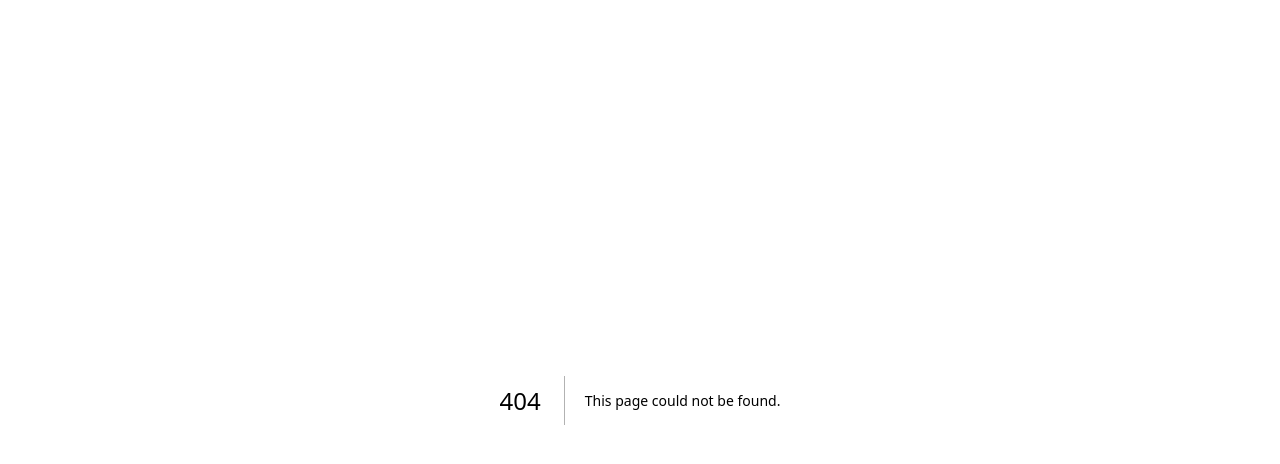
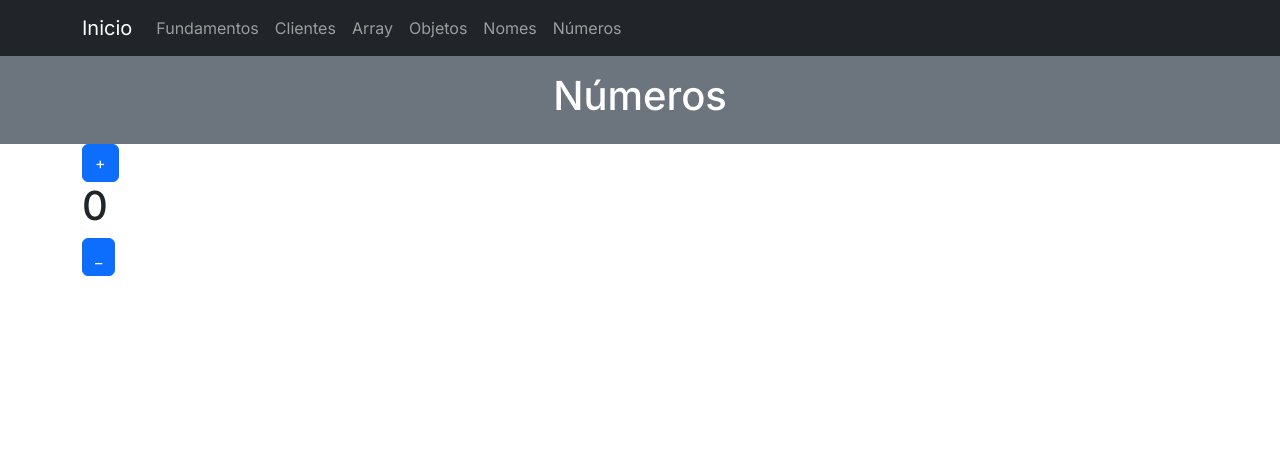
Before and after one commit to pedru44/fundamentos-react, a Next.js app: page /numeros in a window 1280 px wide. Before the commit this address had no page. Shown: the top 464 px of the page. Built offline with nearby package versions, Linux system fonts and the light colour scheme.

Commit message:
dever 3 pronto

```diff
--- a/src/app/components/Pagina.js
+++ b/src/app/components/Pagina.js
@@ -14,6 +14,7 @@ export default function Pagina(props) {
                     <Nav.Link href="/array">Array</Nav.Link>
                     <Nav.Link href="/objetos">Objetos</Nav.Link>
                     <Nav.Link href="/nomes">Nomes</Nav.Link>
+                    <Nav.Link href="/numeros">Números</Nav.Link>
                 </Nav>
             </Container>
         </Navbar>
--- /dev/null
+++ b/src/app/numeros/page.js
@@ -0,0 +1,28 @@
+
+'use client'
+import Pagina from "@/app/components/Pagina";
+import { useState } from "react";
+import { Button } from "react-bootstrap";
+
+export default function Numeros(){
+
+    const [numero, setNumero] = useState(0);
+
+    function aumentar() {
+        setNumero(numero + 1);
+    }
+
+    function diminuir() {
+        setNumero(numero - 1);
+    }
+
+    return (
+        <Pagina titulo="Números">
+            <Button onClick={aumentar}>+</Button>
+            <h1>{numero}</h1>
+            <Button onClick={diminuir}>_</Button>
+
+
+        </Pagina>
+    );
+  }
```
Also changed, not shown: src/app/nomes/page.js (+14 -4 lines).
